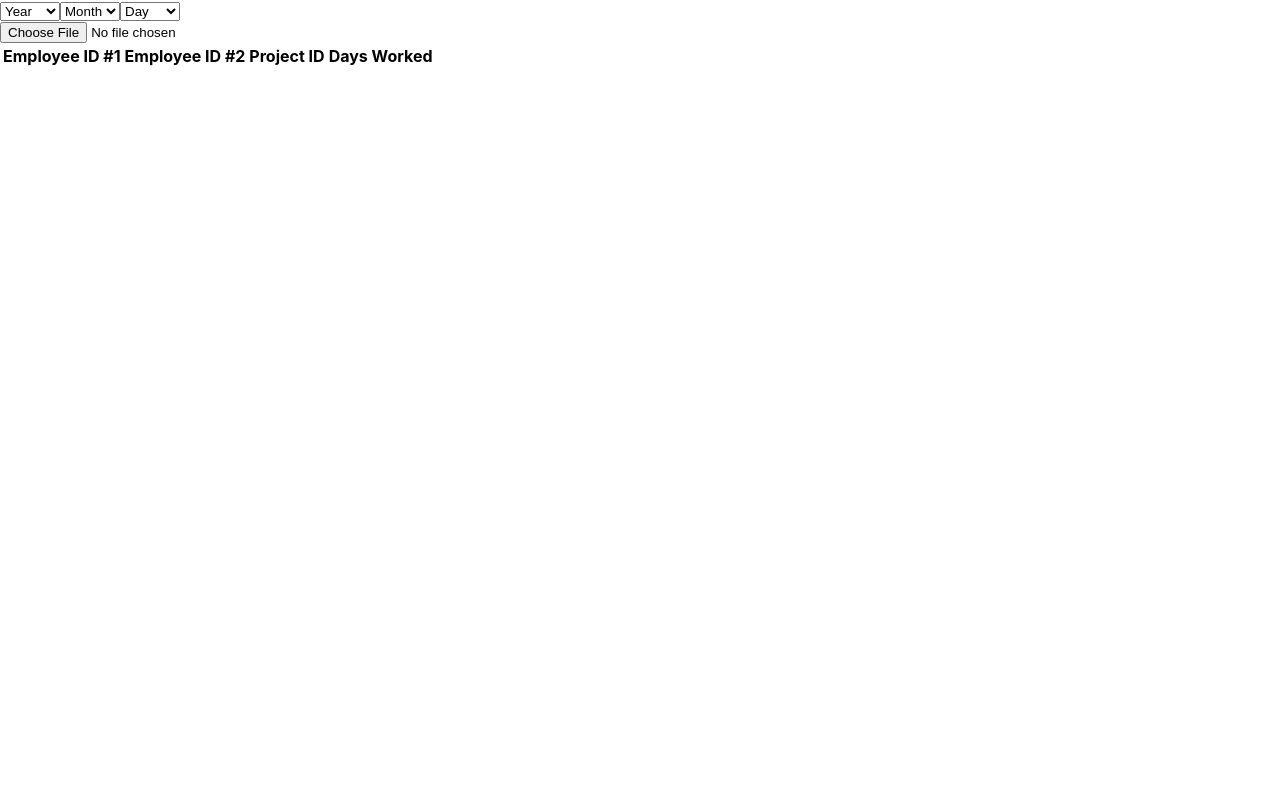
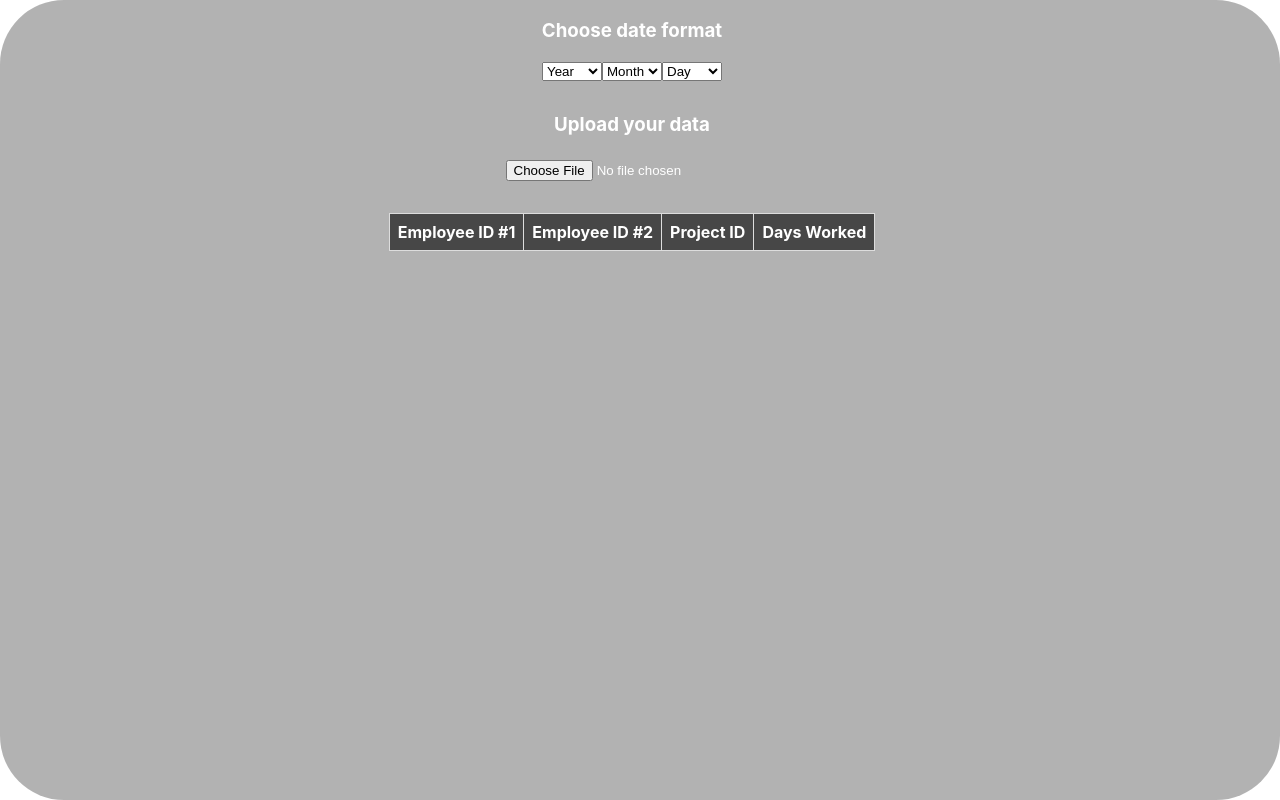
Before and after one commit to Govedarski/Velislav-Govedarski-employees, a React (Create React App) app: page / in a window 1280 px wide. Built offline with nearby package versions, Linux system fonts and the light colour scheme.

Commit message:
Added styles

```diff
--- a/src/App.css
+++ b/src/App.css
@@ -1,38 +1,13 @@
-.App {
-  text-align: center;
+.container{
+    display: flex;
+    flex-direction: column;
+    justify-content: flex-start;
+    align-items: center;
+    box-sizing: border-box;
+    color: #fff;
+    gap: 32px;
+    background-color: rgba(0, 0, 0, 0.3);
+    border-radius: 64px;
+    padding-right: 16px;
+    min-height: 100vh;
 }
-
-.App-logo {
-  height: 40vmin;
-  pointer-events: none;
-}
-
-@media (prefers-reduced-motion: no-preference) {
-  .App-logo {
-    animation: App-logo-spin infinite 20s linear;
-  }
-}
-
-.App-header {
-  background-color: #282c34;
-  min-height: 100vh;
-  display: flex;
-  flex-direction: column;
-  align-items: center;
-  justify-content: center;
-  font-size: calc(10px + 2vmin);
-  color: white;
-}
-
-.App-link {
-  color: #61dafb;
-}
-
-@keyframes App-logo-spin {
-  from {
-    transform: rotate(0deg);
-  }
-  to {
-    transform: rotate(360deg);
-  }
-}
--- a/src/App.js
+++ b/src/App.js
@@ -9,7 +9,7 @@ function App() {
     const [dateFormat, setDateFormat] = useState(["yyyy", "mm", "dd"]);
 
     return (
-        <div>
+        <div className={"container"}>
             <DateFormatPicker
                 dateFormat={dateFormat}
                 setDateFormat={setDateFormat}
--- a/src/components/DataUploader/DataUploader.js
+++ b/src/components/DataUploader/DataUploader.js
@@ -1,9 +1,15 @@
 import Papa from 'papaparse';
 import {stringToDate} from '../../utils/helpers.js';
+import styles from './DataUploader.module.css';
 
 export function DataUploader({setData, dateFormat}) {
     const handleFileUpload = (e) => {
         const file = e.target.files[0];
+        if (!file) {
+            setData([]);
+            return;
+        }
+
         Papa.parse(file, {
             header: true,
             complete: (results) => {
@@ -13,11 +19,11 @@ export function DataUploader({setData, dateFormat}) {
                         new Date() :
                         stringToDate(x.DateTo, dateFormat.join('-'));
                     return x;
-                }).filter(x=>{
+                }).filter(x => {
                     return x.EmpID !== undefined
                         && x.ProjectID !== undefined
                         && x.DateFrom !== undefined
-                        && x.DateTo !== undefined
+                        && x.DateTo !== undefined;
                 }).sort((a, b) => a.EmpID.localeCompare(b.EmpID));
                 setData(data);
                 alert('Data uploaded successfully!');
@@ -28,10 +34,10 @@ export function DataUploader({setData, dateFormat}) {
         });
     };
 
-    // TODO: Add a button to clear the data.
 
     return (
-        <div>
+        <div className={styles.container}>
+            <h3>Upload your data</h3>
             <input type="file" onChange={handleFileUpload}/>
         </div>
     );
--- /dev/null
+++ b/src/components/DataUploader/DataUploader.module.css
@@ -0,0 +1,10 @@
+.container{
+    display: flex;
+    flex-direction: column;
+    justify-content: flex-start;
+    align-items: center;
+    gap:24px
+}
+.container h3{
+    margin: 0;
+}
--- a/src/components/DateFormatPicker/DateFormatPicker.js
+++ b/src/components/DateFormatPicker/DateFormatPicker.js
@@ -1,48 +1,50 @@
-import {useState} from 'react';
-
+import styles from './DateFormatPicker.module.css';
 export function DateFormatPicker({dateFormat, setDateFormat}) {
 
     function handleChange(index, e) {
         setDateFormat(prevState => {
             const newState = [...prevState];
-            const valueToChange= newState[index];
+            const valueToChange = newState[index];
             const indexToChange = newState.indexOf(e.target.value);
             newState[indexToChange] = valueToChange;
             newState[index] = e.target.value;
             return newState;
-        })
+        });
     }
 
-    return(
-        <div>
+    return (
+        <div className={styles.container}>
+            <h3>Choose date format</h3>
+            <div>
             <select
                 value={dateFormat[0]}
-                onChange={handleChange.bind(null,0)}>
-            >
+                onChange={handleChange.bind(null, 0)}>
+                >
                 <Options/>
             </select>
             <select
                 value={dateFormat[1]}
-                onChange={handleChange.bind(null,1)}>
+                onChange={handleChange.bind(null, 1)}>
                 >
                 <Options/>
             </select>
             <select
                 value={dateFormat[2]}
-                onChange={handleChange.bind(null,2)}>
+                onChange={handleChange.bind(null, 2)}>
                 >
-            <Options/>
+                <Options/>
             </select>
+            </div>
         </div>
-    )
+    );
 }
 
 function Options() {
-    return(
+    return (
         <>
-            <option value={"dd"}>Day</option>
-            <option value={"mm"}>Month</option>
-            <option value={"yyyy"}>Year</option>
+            <option value={'dd'}>Day</option>
+            <option value={'mm'}>Month</option>
+            <option value={'yyyy'}>Year</option>
         </>
-    )
+    );
 }
--- /dev/null
+++ b/src/components/DateFormatPicker/DateFormatPicker.module.css
@@ -0,0 +1,7 @@
+.container {
+  display: flex;
+  flex-direction: column;
+  justify-content: flex-start;
+  align-items: center;
+
+}
--- a/src/components/ResultTable/ResultTable.js
+++ b/src/components/ResultTable/ResultTable.js
@@ -1,6 +1,6 @@
 import {useEffect, useState} from 'react';
 import {calculateDaysWorkedTogether} from '../../utils/helpers.js';
-
+import styles from './ResultTable.module.css';
 export function ResultTable({data}) {
     const [dataToShow, setDataToShow] = useState([]);
 
@@ -68,7 +68,7 @@ export function ResultTable({data}) {
 
     return (
         <div>
-            <table>
+            <table className={styles.table}>
                 <thead>
                     <tr>
                         <th>Employee ID #1</th>
--- /dev/null
+++ b/src/components/ResultTable/ResultTable.module.css
@@ -0,0 +1,21 @@
+.table {
+    border-collapse: collapse;
+    width: 100%;
+}
+
+.table thead th {
+    border: 1px solid #ddd;
+    padding: 8px;
+    text-align: center;
+    background-color: rgba(0, 0, 0, 0.6);
+}
+
+.table tbody td {
+    border: 1px solid #ddd;
+    padding: 8px;
+    text-align: center;
+}
+
+.table tbody tr:nth-child(odd) {
+    background-color: rgba(0, 0, 0, 0.3);
+}
--- a/src/index.css
+++ b/src/index.css
@@ -11,3 +11,7 @@ code {
   font-family: source-code-pro, Menlo, Monaco, Consolas, 'Courier New',
     monospace;
 }
+
+select{
+  cursor: pointer;
+}
```
